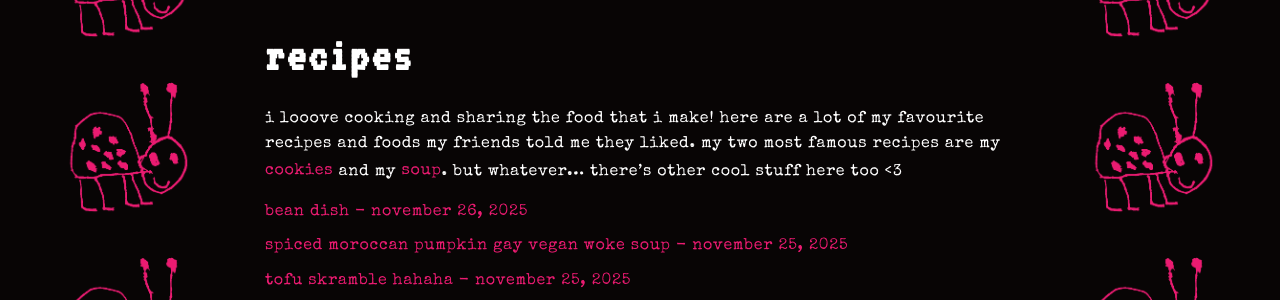
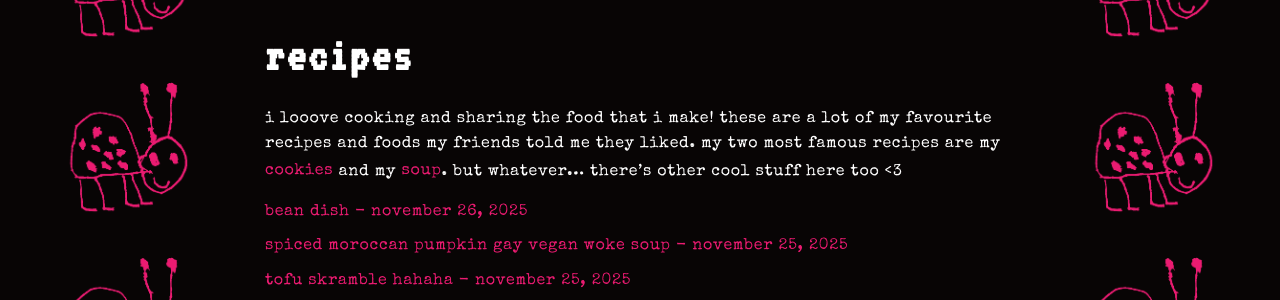
Before and after one commit to xxiwriterecipesnotlovelettersxx/xxiwriterecipesnotlovelettersxx.github.io, a Jekyll site: the page built from recipes.md, in a window 1280 px wide. Shown: the part 133-433 px from the top of the page. Built offline with Jekyll 4.4.1, drawn with Linux system fonts in a browser that asks for light colours.

Commit message:
Update recipes.md

```diff
--- a/recipes.md
+++ b/recipes.md
@@ -4,7 +4,7 @@ title: recipes
 ---
 
 <h1>recipes</h1>
-<p></p>i looove cooking and sharing the food that i make! here are a lot of my favourite recipes and foods my friends told me they liked. my two most famous recipes are my <a href="/recipe/2025/11/25/vegan-cookies-that-i-brought-to-spit">cookies</a> and my <a href="/recipe/2025/11/25/spiced-morrocan-pumpkin-gay-vegan-woke-soup">soup</a>. but whatever... there's other cool stuff here too &lt;3
+<p></p>i looove cooking and sharing the food that i make! these are a lot of my favourite recipes and foods my friends told me they liked. my two most famous recipes are my <a href="/recipe/2025/11/25/vegan-cookies-that-i-brought-to-spit">cookies</a> and my <a href="/recipe/2025/11/25/spiced-morrocan-pumpkin-gay-vegan-woke-soup">soup</a>. but whatever... there's other cool stuff here too &lt;3
 
 <ul class="recipe-list">
 {% assign recipe_posts = site.posts | where:"categories","recipe" | sort:"date" | reverse %}
```
